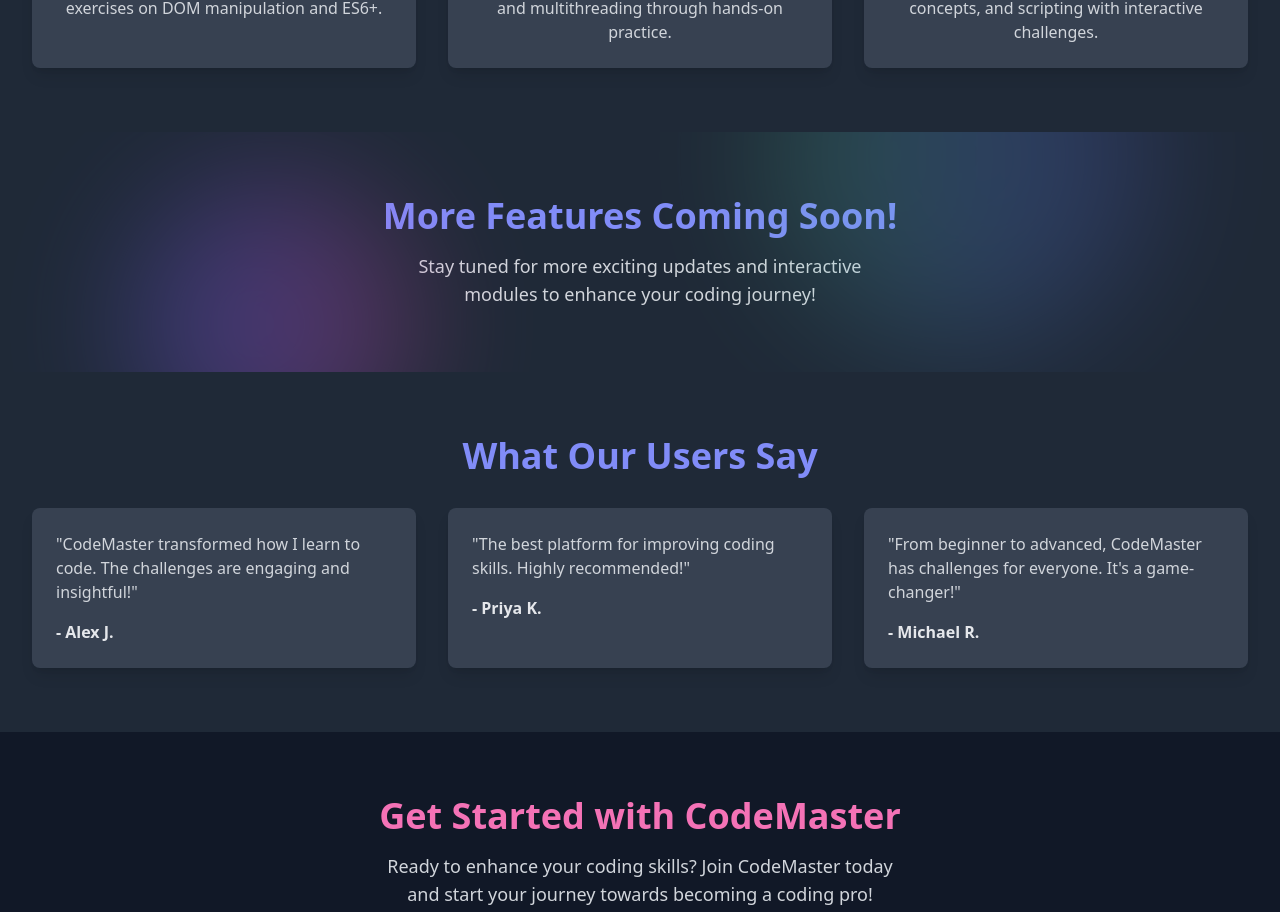
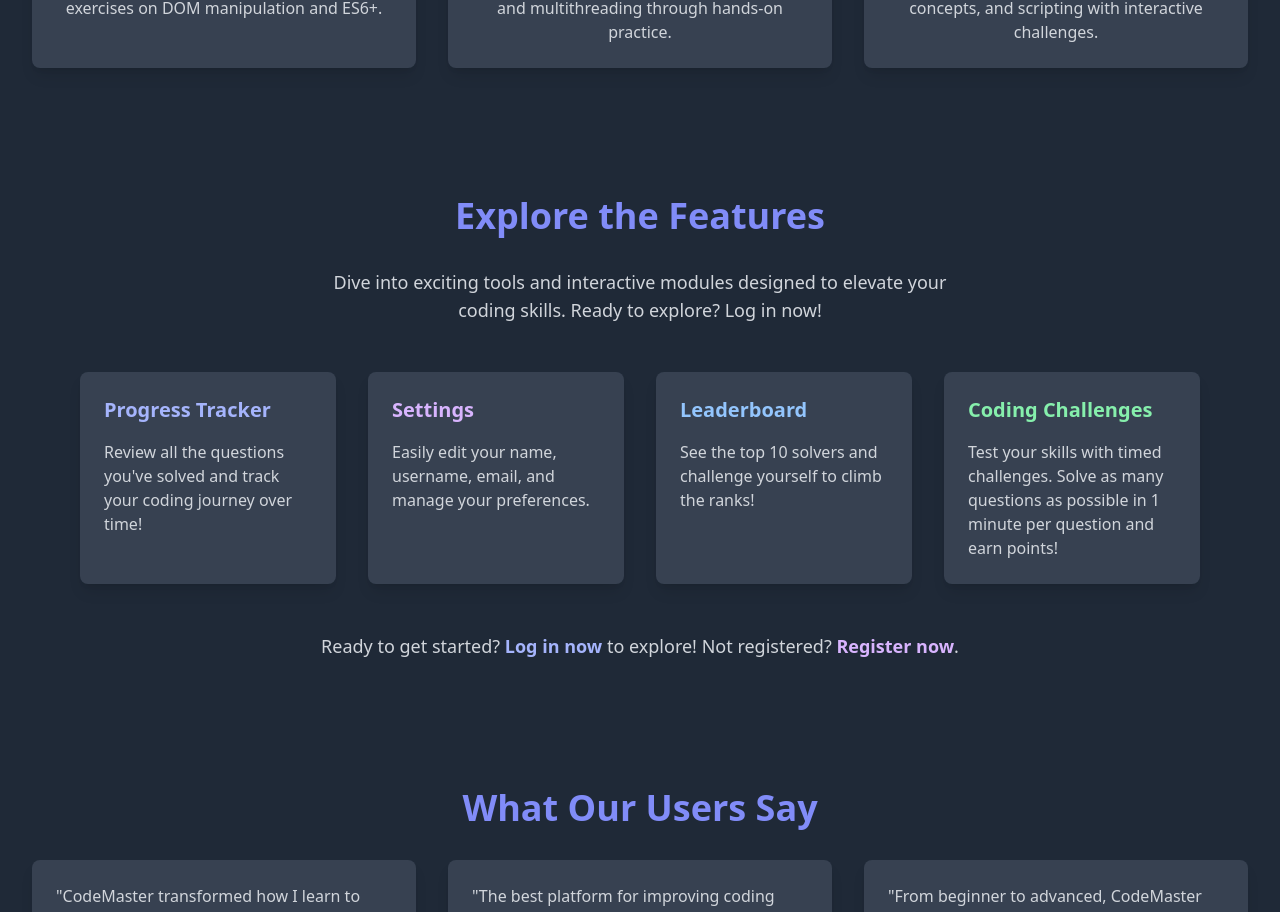
Before and after one commit to divyadeep10/CodeMasterLearning, a React (Create React App) app in the folder code_master_frontend/: page / in a window 1280 px wide. Shown: the part 1016-1928 px from the top of the page. Built offline with nearby package versions, Linux system fonts and the light colour scheme.

Commit message:
added questions ( ruby,java,js,c) and added explore section in home

```diff
--- a/code_master_frontend/src/pages/Home.js
+++ b/code_master_frontend/src/pages/Home.js
@@ -1,9 +1,9 @@
-import React, { useState } from 'react';
+import React from 'react';
 import { useNavigate } from 'react-router-dom';
 
 function Home() {
     const navigate = useNavigate();
-    const [hovered, setHovered] = useState(false);
+    // const [hovered, setHovered] = useState(false);
 
     const languages = [
         { name: 'Python', path: '/modules/python', description: 'Master Python fundamentals and solve beginner to advanced coding challenges.' },
@@ -61,30 +61,57 @@
                 </div>
             </section>
 
-            {/* Features Coming Soon Section */}
-            <section
-                className="flex flex-col items-center py-16 bg-gray-800 relative overflow-hidden"
-                onMouseEnter={() => setHovered(true)}
-                onMouseLeave={() => setHovered(false)}
-            >
-                <h2 className="text-4xl font-bold mb-4 animate-fade-in text-indigo-400">More Features Coming Soon!</h2>
-                <p className="text-lg text-center text-gray-300 max-w-lg animate-slide-up">
-                    Stay tuned for more exciting updates and interactive modules to enhance your coding journey!
+            {/* Features Section */}
+            <section className="py-16 bg-gray-800 relative flex flex-col items-center text-gray-300">
+                <h2 className="text-4xl font-bold mb-8 text-indigo-400 animate-fade-in">Explore the Features</h2>
+                <p className="text-lg text-center max-w-2xl mb-12 animate-slide-up">
+                    Dive into exciting tools and interactive modules designed to elevate your coding skills. Ready to explore? Log in now!
                 </p>
 
-                {/* Animated Backgrounds */}
-                <div
-                    className={`absolute w-72 h-72 bg-gradient-to-r from-indigo-500 via-purple-500 to-pink-500 rounded-full blur-3xl opacity-30 transform transition-all duration-1000 ${
-                        hovered ? 'scale-150' : 'scale-100'
-                    }`}
-                    style={{ top: '20%', left: '10%' }}
-                ></div>
-                <div
-                    className={`absolute w-96 h-96 bg-gradient-to-r from-green-400 via-blue-400 to-indigo-500 rounded-full blur-3xl opacity-20 transform transition-all duration-1000 ${
-                        hovered ? 'scale-125' : 'scale-100'
-                    }`}
-                    style={{ bottom: '10%', right: '10%' }}
-                ></div>
+                {/* Feature Grid */}
+                <div className="grid grid-cols-1 sm:grid-cols-2 lg:grid-cols-4 gap-8 w-full max-w-6xl px-4">
+                    {/* Progress Tracker */}
+                    <div className="bg-gray-700 p-6 rounded-lg shadow-lg hover:shadow-indigo-500 transition-shadow duration-300">
+                        <h3 className="text-xl font-semibold text-indigo-300 mb-4">Progress Tracker</h3>
+                        <p>Review all the questions you've solved and track your coding journey over time!</p>
+                    </div>
+
+                    {/* Settings */}
+                    <div className="bg-gray-700 p-6 rounded-lg shadow-lg hover:shadow-purple-500 transition-shadow duration-300">
+                        <h3 className="text-xl font-semibold text-purple-300 mb-4">Settings</h3>
+                        <p>Easily edit your name, username, email, and manage your preferences.</p>
+                    </div>
+
+                    {/* Leaderboard */}
+                    <div className="bg-gray-700 p-6 rounded-lg shadow-lg hover:shadow-blue-500 transition-shadow duration-300">
+                        <h3 className="text-xl font-semibold text-blue-300 mb-4">Leaderboard</h3>
+                        <p>See the top 10 solvers and challenge yourself to climb the ranks!</p>
+                    </div>
+
+                    {/* Coding Challenges */}
+                    <div className="bg-gray-700 p-6 rounded-lg shadow-lg hover:shadow-green-500 transition-shadow duration-300">
+                        <h3 className="text-xl font-semibold text-green-300 mb-4">Coding Challenges</h3>
+                        <p>Test your skills with timed challenges. Solve as many questions as possible in 1 minute per question and earn points!</p>
+                    </div>
+                </div>
+
+                <p className="text-lg mt-12 text-center animate-slide-up">
+                    Ready to get started?{" "}
+                    <a
+                        href="/Dashboard"
+                        className="text-indigo-300 font-semibold cursor-pointer hover:underline"
+                    >
+                        Log in now
+                    </a>{" "}
+                    to explore! Not registered?{" "}
+                    <a
+                        href="/register"
+                        className="text-purple-300 font-semibold cursor-pointer hover:underline"
+                    >
+                        Register now
+                    </a>.
+                </p>
+
             </section>
 
             {/* Testimonials Section */}
--- a/code_master_frontend/src/pages/questions.js
+++ b/code_master_frontend/src/pages/questions.js
@@ -104,5 +104,81 @@
             solution: "#include <iostream>\nusing namespace std;\nint main() {\n    int arr[] = {3, 5, 7, 9, 1};\n    int maxNum = arr[0];\n    for (int i = 1; i < 5; i++) {\n        if (arr[i] > maxNum)\n            maxNum = arr[i];\n    }\n    cout << maxNum;\n    return 0;\n}"
         },
         // Add more questions up to 30 as needed
-    ]
+    ],
+    c: [
+            {
+                question: "Question 1: Write a program that prints 'Hello World'.",
+                expectedOutput: "Hello World",
+                solution: "#include<stdio.h>\nint main() {\n    printf(\"Hello World\\n\");\n    return 0;\n}"
+            },
+            {
+                question: "Question 2: Add two numbers.",
+                expectedOutput: "5",
+                solution: "#include<stdio.h>\nint main() {\n    int a = 2, b = 3;\n    printf(\"%d\\n\", a + b);\n    return 0;\n}"
+            },
+            {
+                question: "Question 3: Find the square of a number.",
+                expectedOutput: "16",
+                solution: "#include<stdio.h>\nint main() {\n    int num = 4;\n    printf(\"%d\\n\", num * num);\n    return 0;\n}"
+            },
+            // Add up to Question 30
+    ],
+
+    javascript: [
+        {
+            question: "Question 1: Write a program that prints 'Hello World'.",
+            expectedOutput: "Hello World",
+            solution: "console.log('Hello World');"
+        },
+        {
+            question: "Question 2: Add two numbers.",
+            expectedOutput: "5",
+            solution: "const a = 2;\nconst b = 3;\nconsole.log(a + b);"
+        },
+        {
+            question: "Question 3: Find the square of a number.",
+            expectedOutput: "16",
+            solution: "const num = 4;\nconsole.log(num ** 2);"
+        },
+        // Add up to Question 30
+    ],
+
+    java: [
+        {
+            question: "Question 1: Write a program that prints 'Hello World'.",
+            expectedOutput: "Hello World",
+            solution: "public class Main {\n    public static void main(String[] args) {\n        System.out.println(\"Hello World\");\n    }\n}"
+        },
+        {
+            question: "Question 2: Add two numbers.",
+            expectedOutput: "5",
+            solution: "public class Main {\n    public static void main(String[] args) {\n        int a = 2, b = 3;\n        System.out.println(a + b);\n    }\n}"
+        },
+        {
+            question: "Question 3: Find the square of a number.",
+            expectedOutput: "16",
+            solution: "public class Main {\n    public static void main(String[] args) {\n        int num = 4;\n        System.out.println(num * num);\n    }\n}"
+        },
+        // Add up to Question 30
+    ],
+
+    ruby: [
+        {
+            question: "Question 1: Write a program that prints 'Hello World'.",
+            expectedOutput: "Hello World",
+            solution: "puts 'Hello World'"
+        },
+        {
+            question: "Question 2: Add two numbers.",
+            expectedOutput: "5",
+            solution: "a = 2\nb = 3\nputs a + b"
+        },
+        {
+            question: "Question 3: Find the square of a number. ruby",
+            expectedOutput: "16",
+            solution: "num = 4\nputs num ** 2"
+        },
+        // Add up to Question 30
+    ],
+
 };
```
